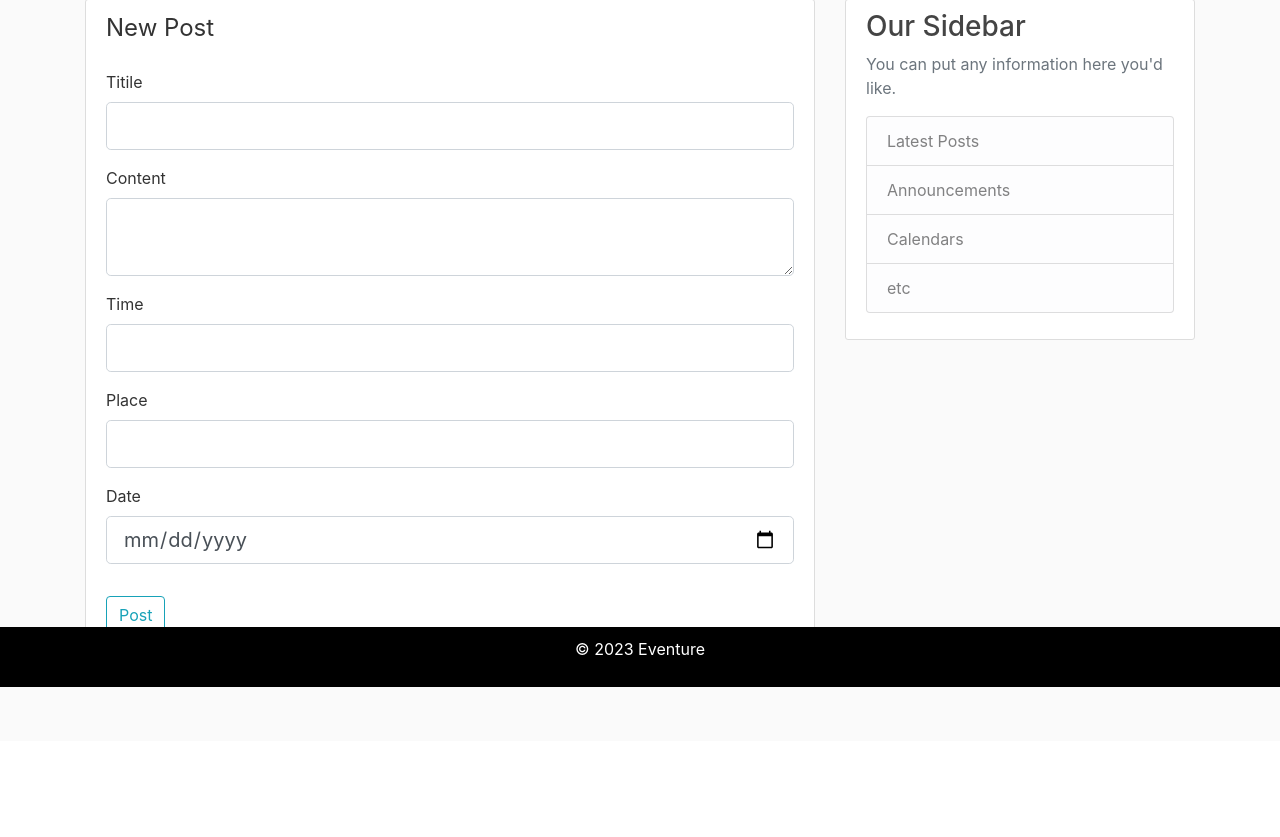
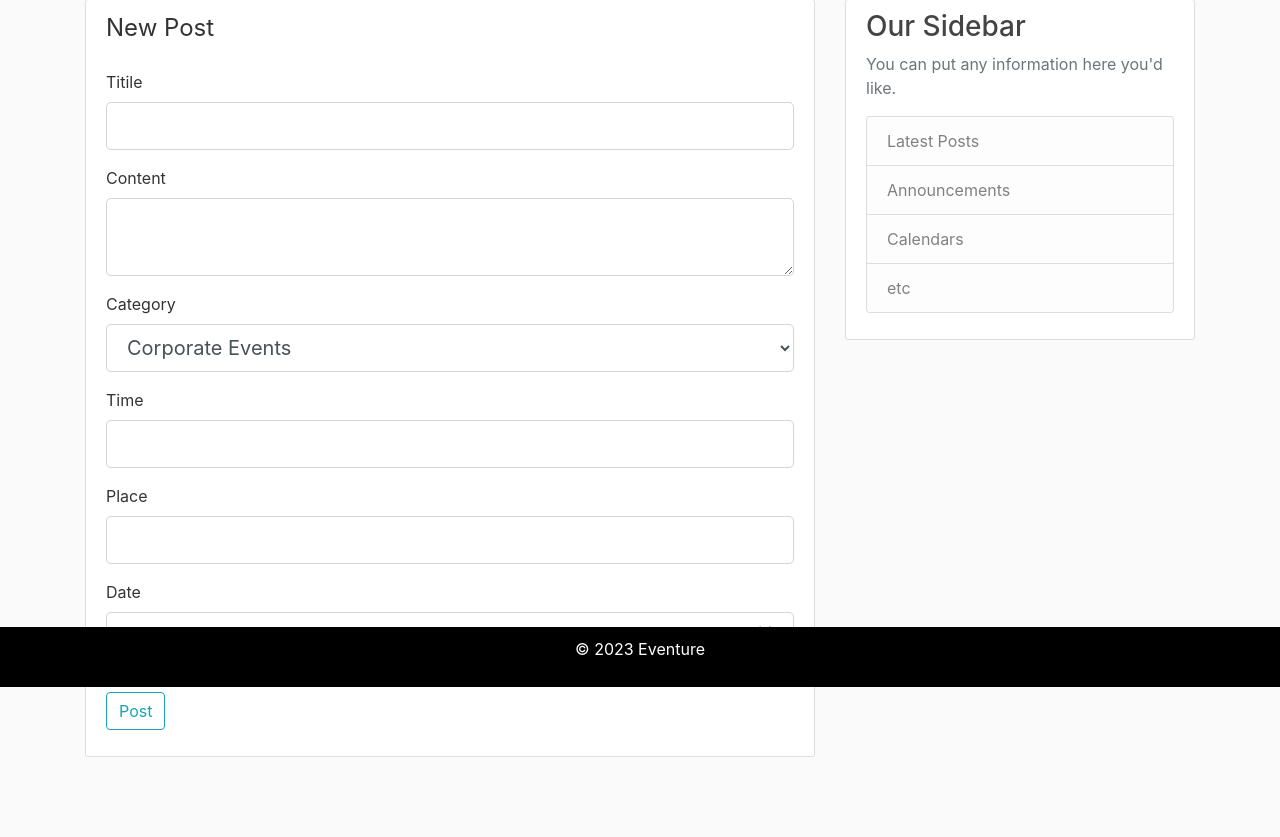
Before and after one commit to Advika1030/flask-blog, a Flask app: page /post/new in a window 1280 px wide. Shown: the part 113-950 px from the top of the page. Before the commit the page ends 800 px from the top, so only its background shows below. Run offline with Flask 3, Linux system fonts and the light colour scheme; a user stored in the database is signed in; some libraries are stand-ins or nearby versions.

Commit message:
Adding a category Field

```diff
--- a/flaskBlog/form.py
+++ b/flaskBlog/form.py
@@ -2,7 +2,7 @@
 from flask_wtf import FlaskForm
 from flask_wtf.file import FileField, FileAllowed
 from flask_login import current_user
-from wtforms import StringField, PasswordField, SubmitField, BooleanField, TextAreaField, DateField
+from wtforms import StringField, PasswordField, SubmitField, BooleanField, TextAreaField, DateField, SelectField
 from wtforms.validators import DataRequired, Length, Email, EqualTo, ValidationError, Optional
 from flaskBlog.models import User
 
@@ -66,6 +66,7 @@ class PostForm(FlaskForm):
     place = StringField('Place', validators=[Optional(), Length(max=100)])
     date = DateField('Date', validators=[Optional()])
     submit = SubmitField('Post')
+    category = SelectField('Category', choices=[('Corporate Events', 'Corporate Events'), ('Academic Events', 'Academic Events'), ('Festivals & Art Shows', 'Festivals & Art Shows'),('Outdoor Events', 'Outdoor Events')])
 
 
 
--- a/flaskBlog/models.py
+++ b/flaskBlog/models.py
@@ -34,6 +34,7 @@ class Post(db.Model):
     time = db.Column(db.String(10), nullable=True)  # Optional time field
     place = db.Column(db.String(100), nullable=True)  # Optional place field
     date = db.Column(db.Date, nullable=True)  # Optional date field
+    category = db.Column(db.String(50), nullable=True)  #Optional category field
 
 
     def __repr__(self):
--- a/flaskBlog/routes.py
+++ b/flaskBlog/routes.py
@@ -96,7 +96,7 @@ def account():
 def new_post():
     form = PostForm()
     if form.validate_on_submit():
-        post = Post(title = form.title.data, content = form.content.data, author = current_user, time=form.time.data, place=form.place.data, date=form.date.data)
+        post = Post(title = form.title.data, content = form.content.data, author = current_user, time=form.time.data, place=form.place.data, date=form.date.data, category=form.category.data)
         db.session.add(post)
         db.session.commit()
         flash('Your post has been created!','success')
@@ -139,6 +139,7 @@ def update_post(post_id):
         post.date = form.date.data  # Update date
         post.time = form.time.data  # Update time
         post.place = form.place.data  # Update place
+        post.category = form.category.data #Update category
         db.session.commit()
         flash('Your post has been updated', 'success')
         return redirect(url_for('post', post_id=post.id))
@@ -148,6 +149,7 @@ def update_post(post_id):
         form.date.data = post.date  # Populate date in the form
         form.time.data = post.time  # Populate time in the form
         form.place.data = post.place  # Populate place in the form
+        form.category.data = post.category
     return render_template('create_post.html', title='Update Post', form=form, legend='Update Post')
 
 @app.route("/post/<int:post_id>/delete", methods=['POST'])
@@ -206,6 +208,7 @@ def your_events():
 def search():
     if request.method == 'POST':
         query = request.form.get('query')
+
         events = Post.query.filter(Post.title.contains(query)).all()
     else:
         events = []  # Display no results initially
--- a/flaskBlog/templates/create_post.html
+++ b/flaskBlog/templates/create_post.html
@@ -40,6 +40,10 @@
                 {% endif %}
             </div>
             <div class="form-group">
+                {{ form.category.label(class="form-control-label") }}
+                {{ form.category(class="form-control form-control-lg") }}
+            </div>
+            <div class="form-group">
                 {{ form.time.label(class="form-control-label") }}
                 {{ form.time(class="form-control form-control-lg") }}
             </div>
--- a/flaskBlog/templates/home.html
+++ b/flaskBlog/templates/home.html
@@ -19,6 +19,7 @@
                 <p><strong>Date:</strong> {{ post.date }}</p>
                 <p><strong>Place:</strong> {{ post.place }}</p>
                 <p><strong>Time:</strong> {{ post.time }}</p>
+                <p><strong>Category:</strong> {{ post.category }}</p>
             </div>
         </article>
     {% endfor %}
--- a/flaskBlog/templates/post.html
+++ b/flaskBlog/templates/post.html
@@ -21,7 +21,7 @@
                     {{ rsvp_form.hidden_tag() }}
                     <button type="submit" class="btn btn-primary">RSVP</button>
                 </form>
-                <p class="article-metadata">
+                <p >
                   <small class="text-muted">RSVP count:{{rsvp_count}} </small>
                 </p>
             {% endif %}
@@ -41,6 +41,9 @@
         <p class="">
             <strong>Time:</strong> {{ post.time }}
         </p>
+        <p class="">
+          <strong>Category:</strong> {{ post.category }}
+      </p>
     </div>
 </article>
 
```
Also changed, not shown: migrations/versions/34bea0a7e36b_add_category_field_to_post_model.py (added, +32 -0 lines), flaskBlog/static/main.css (line endings or trailing spaces), instance/site.db.
